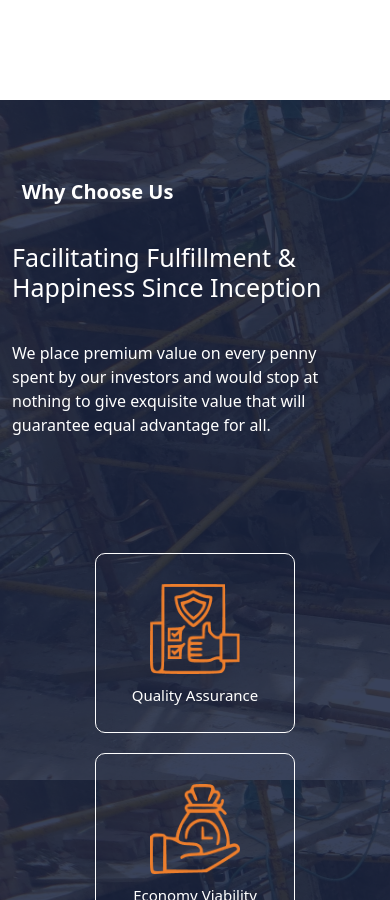
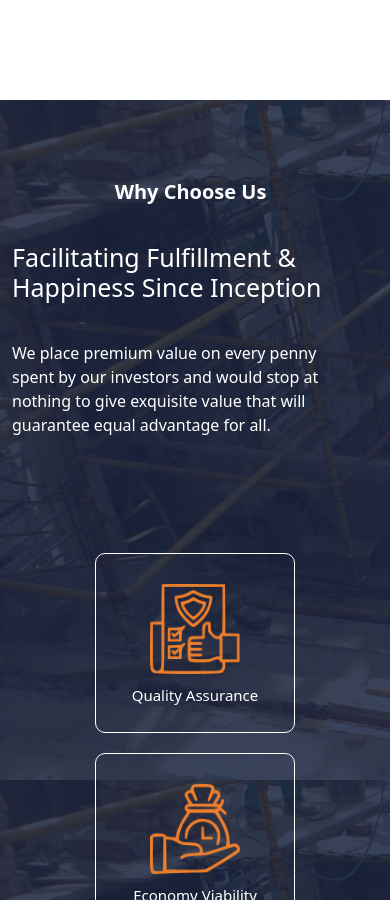
Before and after one commit to TheRealLabibi/exprience, a plain HTML site: page index.html in a window 390 px wide. Shown: the part 1590-2490 px from the top of the page. Drawn offline with nearby package versions, Linux system fonts and the light colour scheme.

Commit message:
correction

```diff
--- a/index.html
+++ b/index.html
@@ -102,7 +102,7 @@
 
 
       </section>
-      <section class="third"style="color: white;">
+      <section class="third">
         <div class="third-content container text-center">
             <h2>Why Choose Us</h2>
         </div>
--- a/style.css
+++ b/style.css
@@ -518,26 +518,30 @@ footer h4{
     }
     .third{
         height: 180vh;
+        background-image: url(./Images/Rectangle10.png);
     }
     .third-content{
         padding: 0 !important;
     }
 
     .third-content h2{
+        color: white;
         padding: 0 !important;
         font-size: 20px;
-        width: 50%;
+        width: 90%;
         text-align: center;
         padding-top: 80px !important;
-        padding-left: -30px !important;
+        padding-left: 30px !important;
     }
     .git h1{
+        color: white;
         font-size: 25px;
         width: 350px;
         padding-top: 30px;
         font-weight: 500 !important;
     }
     .para{
+        color: white;
         width: 330px;
         margin-top: -49px;
     }
@@ -551,6 +555,7 @@ footer h4{
         width: 90px;
     }
     .three p{
+        color: white;
         font-size: 15px;
         margin-top: -20px;
     }
```
